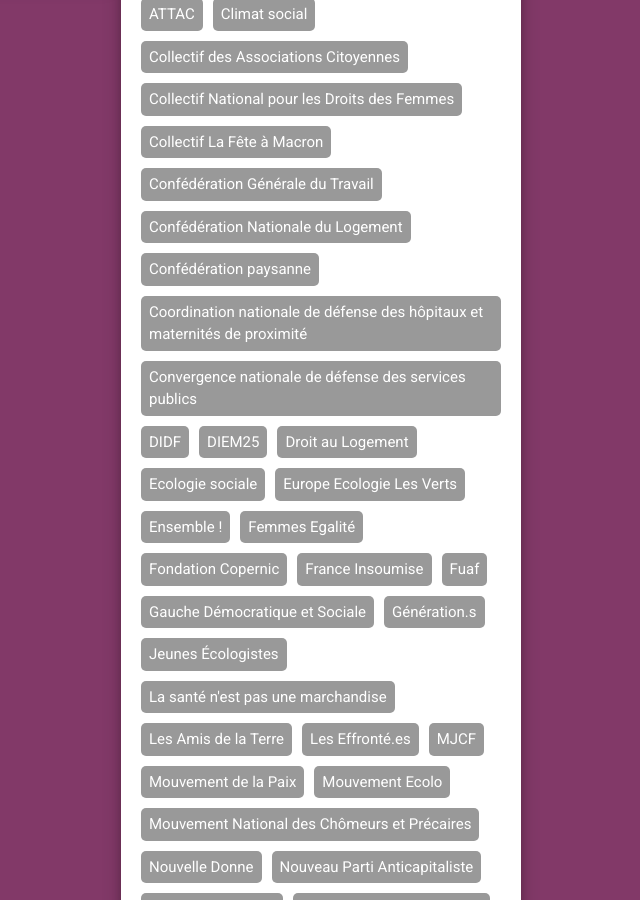
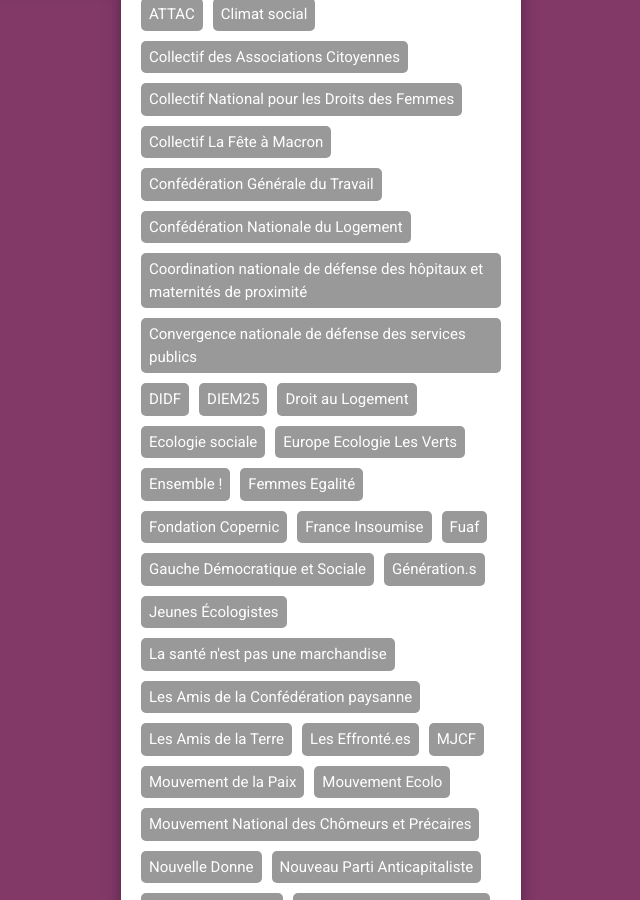
Before and after one commit to tonygoussot/mareepopulaire, a Jekyll site: the page built from index.html, in a window 1280 px wide and 900 px high, scrolled down 2016 px. Shown: the whole window, without its empty margins (524-1164 px from the left). Built offline with Jekyll 4.4.1, drawn with Linux system fonts in a browser that asks for light colours.

Commit message:
Update signataires.yml

```diff
--- a/_data/signataires.yml
+++ b/_data/signataires.yml
@@ -15,7 +15,6 @@
 - nom: Collectif La Fête à Macron
 - nom: Confédération Générale du Travail
 - nom: Confédération Nationale du Logement
-- nom: Confédération paysanne
 - nom: Coordination nationale de défense des hôpitaux et maternités de proximité
 - nom: Convergence nationale de défense des services publics
 - nom: DIDF
@@ -32,6 +31,7 @@
 - nom: Génération.s
 - nom: Jeunes Écologistes
 - nom: La santé n'est pas une marchandise
+- nom: Les Amis de la Confédération paysanne
 - nom: Les Amis de la Terre
 - nom: Les Effronté.es
 - nom: MJCF
```
